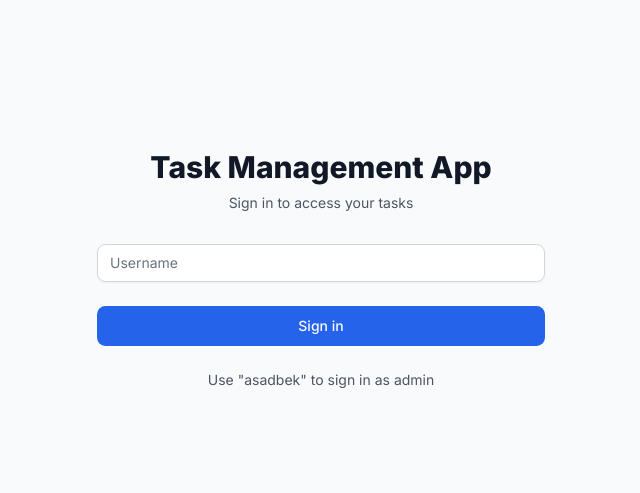
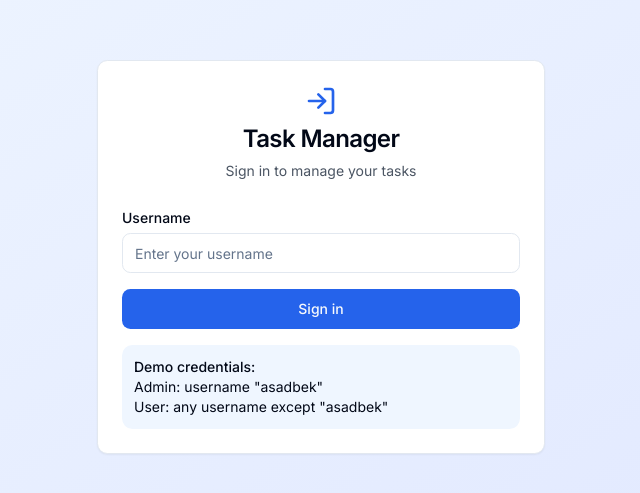
Before and after one commit to asadbekme/task-management-app, a Next.js app: page /login in a window 1280 px wide. Shown: the part 143-636 px from the top of the page, without its empty margins (319-959 px from the left). Built offline with nearby package versions, Linux system fonts and the light colour scheme.

Commit message:
style: redesigned login page

```diff
--- a/app/login/page.tsx
+++ b/app/login/page.tsx
@@ -5,6 +5,16 @@ import { useRouter } from "next/navigation";
 import { useAuth } from "@/hooks/use-auth";
 import { Button } from "@/components/ui/button";
 import { toast } from "sonner";
+import {
+  Card,
+  CardContent,
+  CardDescription,
+  CardHeader,
+  CardTitle,
+} from "@/components/ui/card";
+import { LogIn } from "lucide-react";
+import { Label } from "@/components/ui/label";
+import { Input } from "@/components/ui/input";
 
 export default function LoginPage() {
   const [username, setUsername] = useState("");
@@ -26,30 +36,29 @@ export default function LoginPage() {
   };
 
   return (
-    <div className="min-h-screen flex items-center justify-center bg-gray-50 py-12 px-4 sm:px-6 lg:px-8">
-      <div className="max-w-md w-full space-y-8">
-        <div>
-          <h1 className="mt-6 text-center text-3xl font-extrabold text-gray-900">
-            Task Management App
-          </h1>
-          <p className="mt-2 text-center text-sm text-gray-600">
-            Sign in to access your tasks
-          </p>
-        </div>
-        <form className="space-y-6" onSubmit={handleSubmit}>
-          <div className="rounded-md shadow-sm -space-y-px">
-            <label htmlFor="username" className="sr-only">
-              Username
-            </label>
-            <input
+    <main className="min-h-screen flex items-center justify-center bg-gradient-to-br from-blue-50 to-indigo-100 px-3 sm:px-6 lg:px-8">
+      <Card className="max-w-md w-full">
+        <CardHeader className="justify-center items-center">
+          <LogIn className="size-8 text-blue-600" />
+          <CardTitle className="text-2xl">
+            <h1>Task Manager</h1>
+          </CardTitle>
+          <CardDescription className="text-gray-600">
+            <p>Sign in to manage your tasks</p>
+          </CardDescription>
+        </CardHeader>
+        <CardContent>
+          <form className="space-y-4" onSubmit={handleSubmit}>
+            <div className="space-y-1">
+              <Label htmlFor="username">Username</Label>
+              <Input
+                name="username"
                 id="username"
-              name="username"
                 type="text"
-              required
-              className="appearance-none rounded-md relative block w-full px-3 py-2 border border-gray-300 placeholder-gray-500 text-gray-900 focus:outline-none focus:ring-blue-500 focus:border-blue-500 focus:z-10 sm:text-sm"
-              placeholder="Username"
                 value={username}
                 onChange={(e) => setUsername(e.target.value)}
+                placeholder="Enter your username"
+                required
               />
             </div>
 
@@ -59,11 +68,14 @@ export default function LoginPage() {
               Sign in
             </Button>
 
-          <p className="text-sm text-center text-gray-600">
-            Use "asadbek" to sign in as admin
-          </p>
+            <div className="p-3 bg-blue-50 rounded-lg text-sm">
+              <p className="font-medium">Demo credentials:</p>
+              <p>Admin: username "asadbek"</p>
+              <p>User: any username except "asadbek"</p>
+            </div>
           </form>
-      </div>
-    </div>
+        </CardContent>
+      </Card>
+    </main>
   );
 }
--- /dev/null
+++ b/components/ui/card.tsx
@@ -0,0 +1,86 @@
+import * as React from "react";
+
+import { cn } from "@/lib/utils";
+
+const Card = React.forwardRef<
+  HTMLDivElement,
+  React.HTMLAttributes<HTMLDivElement>
+>(({ className, ...props }, ref) => (
+  <div
+    ref={ref}
+    className={cn(
+      "rounded-lg border bg-card text-card-foreground shadow-sm",
+      className
+    )}
+    {...props}
+  />
+));
+Card.displayName = "Card";
+
+const CardHeader = React.forwardRef<
+  HTMLDivElement,
+  React.HTMLAttributes<HTMLDivElement>
+>(({ className, ...props }, ref) => (
+  <div
+    ref={ref}
+    className={cn("flex flex-col space-y-1.5 p-6", className)}
+    {...props}
+  />
+));
+CardHeader.displayName = "CardHeader";
+
+const CardTitle = React.forwardRef<
+  HTMLDivElement,
+  React.HTMLAttributes<HTMLDivElement>
+>(({ className, ...props }, ref) => (
+  <div
+    ref={ref}
+    className={cn(
+      "text-2xl font-semibold leading-none tracking-tight",
+      className
+    )}
+    {...props}
+  />
+));
+CardTitle.displayName = "CardTitle";
+
+const CardDescription = React.forwardRef<
+  HTMLDivElement,
+  React.HTMLAttributes<HTMLDivElement>
+>(({ className, ...props }, ref) => (
+  <div
+    ref={ref}
+    className={cn("text-sm text-muted-foreground", className)}
+    {...props}
+  />
+));
+CardDescription.displayName = "CardDescription";
+
+const CardContent = React.forwardRef<
+  HTMLDivElement,
+  React.HTMLAttributes<HTMLDivElement>
+>(({ className, ...props }, ref) => (
+  <div ref={ref} className={cn("p-6 pt-0", className)} {...props} />
+));
+CardContent.displayName = "CardContent";
+
+const CardFooter = React.forwardRef<
+  HTMLDivElement,
+  React.HTMLAttributes<HTMLDivElement>
+>(({ className, ...props }, ref) => (
+  <div
+    ref={ref}
+    className={cn("flex items-center p-6 pt-0", className)}
+    {...props}
+  />
+));
+CardFooter.displayName = "CardFooter";
+
+export {
+  Card,
+  CardHeader,
+  CardFooter,
+  CardTitle,
+  CardDescription,
+  CardContent,
+};
--- /dev/null
+++ b/components/ui/input.tsx
@@ -0,0 +1,22 @@
+import * as React from "react";
+
+import { cn } from "@/lib/utils";
+
+const Input = React.forwardRef<HTMLInputElement, React.ComponentProps<"input">>(
+  ({ className, type, ...props }, ref) => {
+    return (
+      <input
+        type={type}
+        className={cn(
+          "flex h-10 w-full rounded-md border border-input bg-background px-3 py-2 text-base ring-offset-background file:border-0 file:bg-transparent file:text-sm file:font-medium file:text-foreground placeholder:text-muted-foreground focus-visible:outline-none focus-visible:ring-2 focus-visible:ring-ring focus-visible:ring-offset-2 disabled:cursor-not-allowed disabled:opacity-50 md:text-sm",
+          className
+        )}
+        ref={ref}
+        {...props}
+      />
+    );
+  }
+);
+Input.displayName = "Input";
+
+export { Input };
--- /dev/null
+++ b/components/ui/label.tsx
@@ -0,0 +1,26 @@
+"use client";
+
+import * as React from "react";
+import * as LabelPrimitive from "@radix-ui/react-label";
+import { cva, type VariantProps } from "class-variance-authority";
+
+import { cn } from "@/lib/utils";
+
+const labelVariants = cva(
+  "text-sm font-medium leading-none peer-disabled:cursor-not-allowed peer-disabled:opacity-70"
+);
+
+const Label = React.forwardRef<
+  React.ElementRef<typeof LabelPrimitive.Root>,
+  React.ComponentPropsWithoutRef<typeof LabelPrimitive.Root> &
+    VariantProps<typeof labelVariants>
+>(({ className, ...props }, ref) => (
+  <LabelPrimitive.Root
+    ref={ref}
+    className={cn(labelVariants(), className)}
+    {...props}
+  />
+));
+Label.displayName = LabelPrimitive.Root.displayName;
+
+export { Label };
--- /dev/null
+++ b/components/ui/textarea.tsx
@@ -0,0 +1,18 @@
+import * as React from "react";
+
+import { cn } from "@/lib/utils";
+
+function Textarea({ className, ...props }: React.ComponentProps<"textarea">) {
+  return (
+    <textarea
+      data-slot="textarea"
+      className={cn(
+        "border-input placeholder:text-muted-foreground focus-visible:border-ring focus-visible:ring-ring/50 aria-invalid:ring-destructive/20 dark:aria-invalid:ring-destructive/40 aria-invalid:border-destructive dark:bg-input/30 flex field-sizing-content min-h-16 w-full rounded-md border bg-transparent px-3 py-2 text-base shadow-xs transition-[color,box-shadow] outline-none focus-visible:ring-[3px] disabled:cursor-not-allowed disabled:opacity-50 md:text-sm",
+        className
+      )}
+      {...props}
+    />
+  );
+}
+
+export { Textarea };
--- /dev/null
+++ b/components/ui/tooltip.tsx
@@ -0,0 +1,61 @@
+"use client";
+
+import * as React from "react";
+import * as TooltipPrimitive from "@radix-ui/react-tooltip";
+
+import { cn } from "@/lib/utils";
+
+function TooltipProvider({
+  delayDuration = 0,
+  ...props
+}: React.ComponentProps<typeof TooltipPrimitive.Provider>) {
+  return (
+    <TooltipPrimitive.Provider
+      data-slot="tooltip-provider"
+      delayDuration={delayDuration}
+      {...props}
+    />
+  );
+}
+
+function Tooltip({
+  ...props
+}: React.ComponentProps<typeof TooltipPrimitive.Root>) {
+  return (
+    <TooltipProvider>
+      <TooltipPrimitive.Root data-slot="tooltip" {...props} />
+    </TooltipProvider>
+  );
+}
+
+function TooltipTrigger({
+  ...props
+}: React.ComponentProps<typeof TooltipPrimitive.Trigger>) {
+  return <TooltipPrimitive.Trigger data-slot="tooltip-trigger" {...props} />;
+}
+
+function TooltipContent({
+  className,
+  sideOffset = 0,
+  children,
+  ...props
+}: React.ComponentProps<typeof TooltipPrimitive.Content>) {
+  return (
+    <TooltipPrimitive.Portal>
+      <TooltipPrimitive.Content
+        data-slot="tooltip-content"
+        sideOffset={sideOffset}
+        className={cn(
+          "bg-primary text-primary-foreground animate-in fade-in-0 zoom-in-95 data-[state=closed]:animate-out data-[state=closed]:fade-out-0 data-[state=closed]:zoom-out-95 data-[side=bottom]:slide-in-from-top-2 data-[side=left]:slide-in-from-right-2 data-[side=right]:slide-in-from-left-2 data-[side=top]:slide-in-from-bottom-2 z-50 w-fit origin-(--radix-tooltip-content-transform-origin) rounded-md px-3 py-1.5 text-xs text-balance",
+          className
+        )}
+        {...props}
+      >
+        {children}
+        <TooltipPrimitive.Arrow className="bg-primary fill-primary z-50 size-2.5 translate-y-[calc(-50%_-_2px)] rotate-45 rounded-[2px]" />
+      </TooltipPrimitive.Content>
+    </TooltipPrimitive.Portal>
+  );
+}
+
+export { Tooltip, TooltipTrigger, TooltipContent, TooltipProvider };
--- a/package.json
+++ b/package.json
@@ -12,7 +12,9 @@
     "@hello-pangea/dnd": "latest",
     "@hookform/resolvers": "^3.9.1",
     "@radix-ui/react-dialog": "^1.1.14",
+    "@radix-ui/react-label": "^2.1.7",
     "@radix-ui/react-slot": "^1.2.3",
+    "@radix-ui/react-tooltip": "^1.2.7",
     "autoprefixer": "^10.4.20",
     "class-variance-authority": "^0.7.1",
     "clsx": "^2.1.1",
```
Also changed, not shown: components.json, 2 other files (tests, documents, lock files or other folders). Lines whose indentation alone changed are shown as unchanged.
